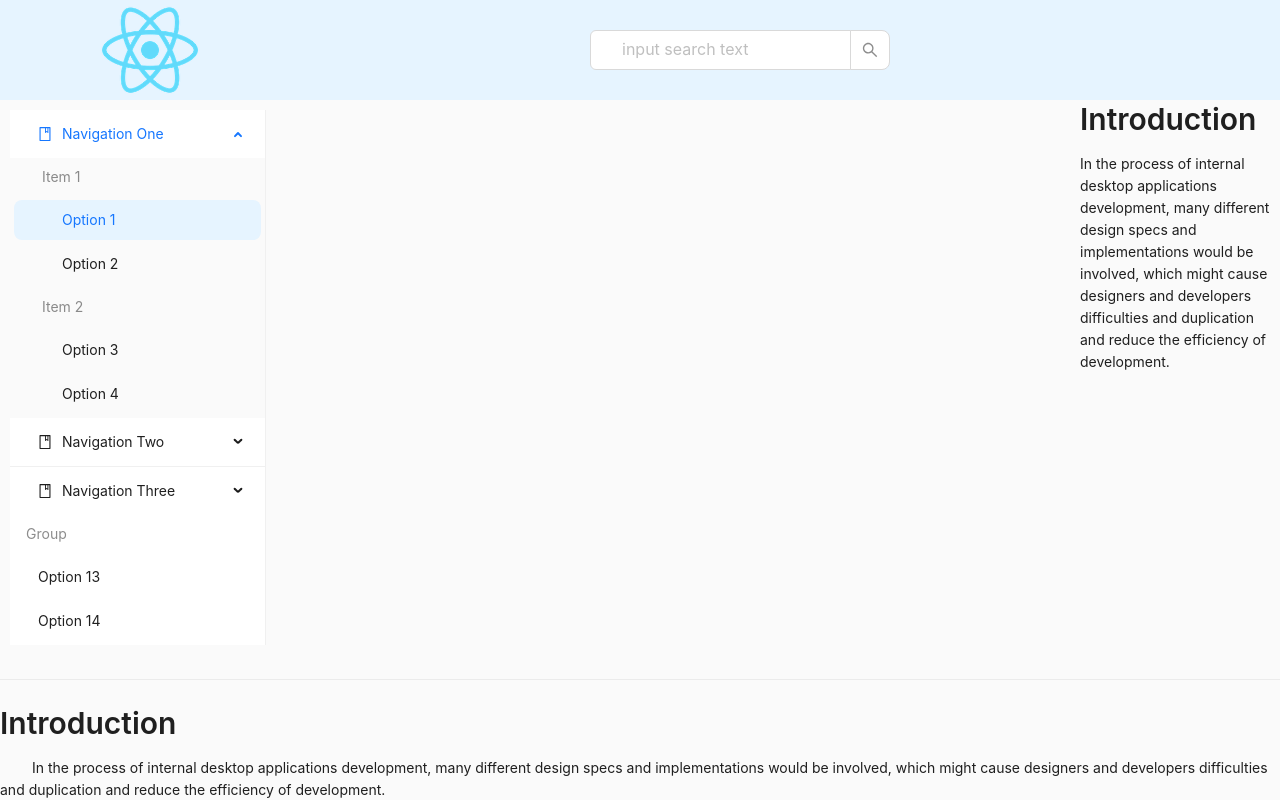
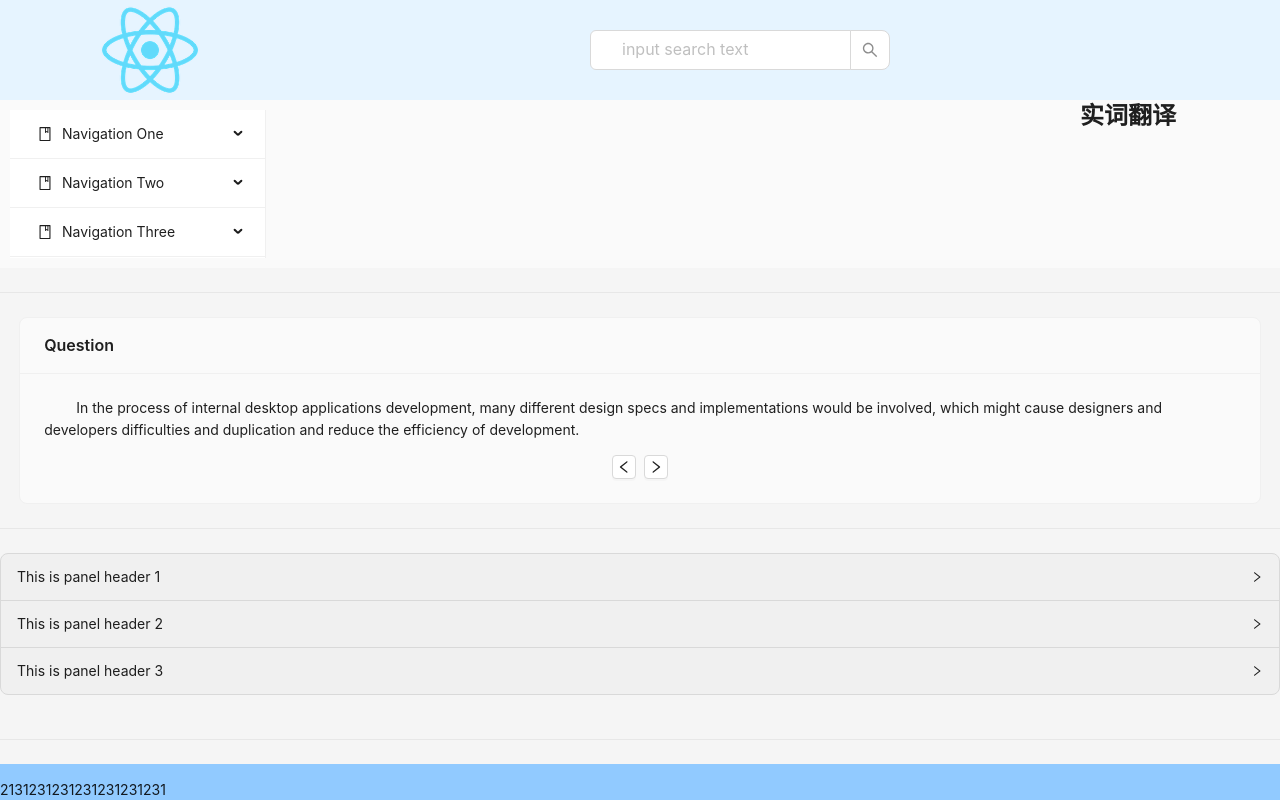
Before and after one commit to polan233/siyuan-frontend, a React (Create React App) app: page / in a window 1280 px wide. Shown: the top 800 px of the page. Built offline with nearby package versions, Linux system fonts and the light colour scheme.

Commit message:
现在开始提取状态和代码模块化 一天做一个模块,多好

```diff
--- a/src/App.css
+++ b/src/App.css
@@ -46,8 +46,12 @@
 .exam{
   padding-bottom: 20px;
 }
-.questionButtons{
-
+#questionCard{
+  margin: 0 auto;
+  margin-top: 20px;
+  margin-bottom: 20px;
+  width: 97%;
+  background-color: #fafafa;
 }
 .foot{
   width: 100%;
--- a/src/App.js
+++ b/src/App.js
@@ -2,65 +2,16 @@ import React from 'react';
 import 'antd/dist/reset.css';
 import "./App.css"
 import { Layout, Space,Col, Divider, Row,Typography ,Button,Card} from 'antd';
-import { AudioOutlined } from '@ant-design/icons';
 import { Input } from 'antd';
 import logoPic from './img/logo192.png';
-import { MailOutlined, SettingOutlined,BookOutlined,LeftOutlined,RightOutlined   } from '@ant-design/icons';
-import { Menu } from 'antd';
+import {LeftOutlined,RightOutlined   } from '@ant-design/icons';
 import Exam from './Exam.js'
 import Foot from './Foot.js'
+import MainContent from './MainContent';
 const { Search } = Input;
 const { Header, Footer, Sider, Content } = Layout;
 const { Title, Paragraph, Text, Link } = Typography;
-const headerStyle = {
-  textAlign: 'center',
-  color: '#fff',
-  height: 64,
-  paddingInline: 50,
-  lineHeight: '64px',
-  backgroundColor: '#fafafa',
-};
-const contentStyle = {
-  textAlign: 'center',
-  minHeight: 120,
-  lineHeight: '120px',
-  color: '#fff',
-  backgroundColor: '#fafafa',
-};
-const qusetionStyle ={
-  textAlign: 'center',
-  minHeight: 120,
-  lineHeight: '120px',
-}
-const leftNavStyle = {
-  textAlign: 'left',
-  lineHeight: '80px',
-  color: '#fff',
-  backgroundColor: '#fafafa',
-}
-const siderStyle = {
-  textAlign: 'left',
-  lineHeight: '120px',
-  color: '#fff',
-  backgroundColor: '#fafafa',
-};
-const footerStyle = {
-  textAlign: 'center',
-  color: '#fff',
-  backgroundColor: '#fafafa',
-};
-const questionFooterStyle = {
-  textAlign:"right",
-  backgroundColor: '#fafafa',
-};
-const suffix = (
-  <AudioOutlined
-    style={{
-      fontSize: 16,
-      color: '#1890ff',
-    }}
-  />
-);
+
 
 const onSearch = (value) => console.log(value);
 
@@ -87,86 +38,7 @@ class Top extends React.Component{
   }
 }
 
-//导航栏
-function getItem(label, key, icon, children, type) {
-  return {
-    key,
-    icon,
-    children,
-    label,
-    type,
-  };
-}
-const items = [
-  getItem('Navigation One', 'sub1', <BookOutlined />, [
-    getItem('Item 1', 'g1', null, [getItem('Option 1', '1'), getItem('Option 2', '2')], 'group'),
-    getItem('Item 2', 'g2', null, [getItem('Option 3', '3'), getItem('Option 4', '4')], 'group'),
-  ]),
-  getItem('Navigation Two', 'sub2', <BookOutlined />, [
-    getItem('Option 5', '5'),
-    getItem('Option 6', '6'),
-    getItem('Submenu', 'sub3', null, [getItem('Option 7', '7'), getItem('Option 8', '8')]),
-  ]),
-  {
-    type: 'divider',
-  },
-  getItem('Navigation Three', 'sub4', <BookOutlined />, [
-    getItem('Option 9', '9'),
-    getItem('Option 10', '10'),
-    getItem('Option 11', '11'),
-    getItem('Option 12', '12'),
-  ]),
-  getItem('Group', 'grp', null, [getItem('Option 13', '13'), getItem('Option 14', '14')], 'group'),
-];
 
-class MainContent extends React.Component{
-  constructor(props){
-    super(props);
-  }
-  onNavClick = (e) => {
-    console.log('click ', e);
-  };
-  render(){
-    return(
-      <div className='mainContent'>
-        <Layout>
-          <Sider className='leftNav' style={leftNavStyle}>
-            <div className='leftNav'>
-              <Menu
-                  onClick={this.onNavClick.bind(this)}
-                  style={{
-                    width: 256,
-                  }}
-                  defaultSelectedKeys={['1']}
-                  defaultOpenKeys={['sub1']}
-                  mode="inline"
-                  items={items}
-              />
-            </div>
-          </Sider>
-          <Content style={contentStyle}>
-            <div className='map'>
-
-            </div>
-          </Content>
-          <Sider  style={siderStyle}>
-            <div className='info'>
-              <Typography>
-                <Title level={2}>Introduction</Title>
-                <Paragraph >
-                  In the process of internal desktop applications development, many different design specs and
-                  implementations would be involved, which might cause designers and developers difficulties and
-                  duplication and reduce the efficiency of development.
-                </Paragraph>
-            </Typography>
-            </div>
-          </Sider>
-          </Layout>
-
-      </div>
-    );
-  }
-}
 
 class Question extends React.Component{
   constructor(props){
@@ -174,10 +46,9 @@ class Question extends React.Component{
   }
   render(){
     return(
-      <div className='question'>
-        <Divider></Divider>
+      <Card id='questionCard' size="default" title="Question" bordered >
+        <div className='question'>
           <Typography>
-            <Title level={2} className='titile'>Introduction</Title>
             <Paragraph className='paragraph'>
               In the process of internal desktop applications development, many different design specs and
               implementations would be involved, which might cause designers and developers difficulties and
@@ -190,8 +61,9 @@ class Question extends React.Component{
             <Button icon={<RightOutlined />} size={'small'} />
           </Space>
           </div>
-          <Divider></Divider>
-      </div>
+
+        </div>
+      </Card>
     );
   }
 }
@@ -204,6 +76,7 @@ class SecondContent extends React.Component{
     return(
       <div className='secondContent'>
         <Question/>
+        <Divider/>
         <Exam/>
       </div>
     );
@@ -216,10 +89,11 @@ const Page = () => (
       <Top/>
       <Content>
         <MainContent></MainContent>
+        <Divider/>
         <SecondContent></SecondContent>
       </Content>
+      <Divider/>
       <Foot></Foot>
-
     </Layout>
   </div>
 
--- /dev/null
+++ b/src/MainContent.js
@@ -0,0 +1,187 @@
+import React from 'react';
+import 'antd/dist/reset.css';
+import "./App.css"
+import {BookOutlined  } from '@ant-design/icons';
+import { Menu } from 'antd';
+
+import { Layout, Typography } from 'antd';
+import { AudioOutlined } from '@ant-design/icons';
+const {  Sider, Content } = Layout;
+const { Title } = Typography;
+
+const headerStyle = {
+    textAlign: 'center',
+    color: '#fff',
+    height: 64,
+    paddingInline: 50,
+    lineHeight: '64px',
+    backgroundColor: '#fafafa',
+  };
+  const contentStyle = {
+    textAlign: 'center',
+    minHeight: 120,
+    lineHeight: '120px',
+    color: '#fff',
+    backgroundColor: '#fafafa',
+  };
+  const qusetionStyle ={
+    textAlign: 'center',
+    minHeight: 120,
+    lineHeight: '120px',
+  }
+  const leftNavStyle = {
+    textAlign: 'left',
+    lineHeight: '80px',
+    color: '#fff',
+    backgroundColor: '#fafafa',
+  }
+  const siderStyle = {
+    textAlign: 'left',
+    lineHeight: '120px',
+    color: '#fff',
+    backgroundColor: '#fafafa',
+  };
+  const footerStyle = {
+    textAlign: 'center',
+    color: '#fff',
+    backgroundColor: '#fafafa',
+  };
+  const questionFooterStyle = {
+    textAlign:"right",
+    backgroundColor: '#fafafa',
+  };
+  const suffix = (
+    <AudioOutlined
+      style={{
+        fontSize: 16,
+        color: '#1890ff',
+      }}
+    />
+  );
+
+//导航栏
+function getItem(label, key, icon, children, type) {
+    return {
+      key,
+      icon,
+      children,
+      label,
+      type,
+    };
+  }
+const items = [
+    getItem('Navigation One', 'sub1', <BookOutlined />, [
+        getItem('Option 1', '1'), getItem('Option 2', '2'),
+        getItem('Option 3', '3'), getItem('Option 4', '4')
+    ]),
+    {
+        type: 'divider',
+    },
+    getItem('Navigation Two', 'sub2', <BookOutlined />, [
+        getItem('Option 5', '5'),
+        getItem('Option 6', '6'),
+        getItem('Option 7', '7'), getItem('Option 8', '8')
+    ]),
+    {
+        type: 'divider',
+    },
+    getItem('Navigation Three', 'sub4', <BookOutlined />, [
+        getItem('Option 9', '9'),
+        getItem('Option 10', '10'),
+        getItem('Option 11', '11'),
+        getItem('Option 12', '12'),
+    ]),
+    {
+        type: 'divider',
+    },
+];
+const authorDict={
+    "title":"author",
+    "1":"author1",
+    "2":"author2",
+    "3":"author3",
+    "4":"author4",
+    "5":"author5",
+}
+  class MainContent extends React.Component{
+    constructor(props){
+      super(props);
+      this.state = {
+        selectedTitle: "",
+        selectedAuthor: ""
+      }
+      this.onNavClick=this.onNavClick.bind(this);
+      this.getRightTitle=this.getRightTitle.bind(this);
+      this.getRightContent=this.getRightContent.bind(this);
+      this.getAuthorByTitle=this.getAuthorByTitle.bind(this);
+    }
+    getAuthorByTitle(title){
+        return authorDict[title];
+    }
+    onNavClick = (e) => {
+      console.log(e.key);
+      this.setState({
+        selectedTitle: e.key,
+        selectedAuthor: this.getAuthorByTitle(e.key)
+      })
+    }
+    getRightTitle(){ //TODO:获得右侧栏标题
+        if(this.state.selectedTitle===""){
+            return "实词翻译";
+        }
+        return "实词翻译"+this.state.selectedTitle
+    }
+
+    getRightContent(){//TODO:获得右侧栏内容
+        if(this.state.selectedTitle===""){
+            return ""
+        }
+        let list=[
+            this.state.selectedAuthor,
+            "师者，所以传道受业解惑也 \n 受：通“授”，传授，讲授",
+            "或师焉，或不焉 \n 不：通“否”，表否定"
+        ]
+        return(
+            list.map( (content)=>
+                <li>{content}</li>
+            )
+        );
+    }
+    render(){
+      return(
+        <div className='mainContent'>
+          <Layout>
+            <Sider className='leftNav' style={leftNavStyle}>
+              <div className='leftNav'>
+                <Menu
+                    onClick={this.onNavClick}
+                    style={{
+                      width: 256,
+                    }}
+                    mode="inline"
+                    items={items}
+                />
+              </div>
+            </Sider>
+            <Content style={contentStyle}>
+              <div className='map'>
+                {/*这里放地图*/ }
+              </div>
+            </Content>
+            <Sider  style={siderStyle}>
+              <div className='info'>
+                <Typography>
+                  <Title level={3}>{this.getRightTitle('title')}</Title>
+                  {/* 这个标题需要根据课文题目而定 */}
+                  <ul>{this.getRightContent('titile')}</ul>
+                  {/*内容也需要根据课文题目而定*/}
+              </Typography>
+              </div>
+            </Sider>
+            </Layout>
+        </div>
+      );
+    }
+  }
+
+export default MainContent;
```
